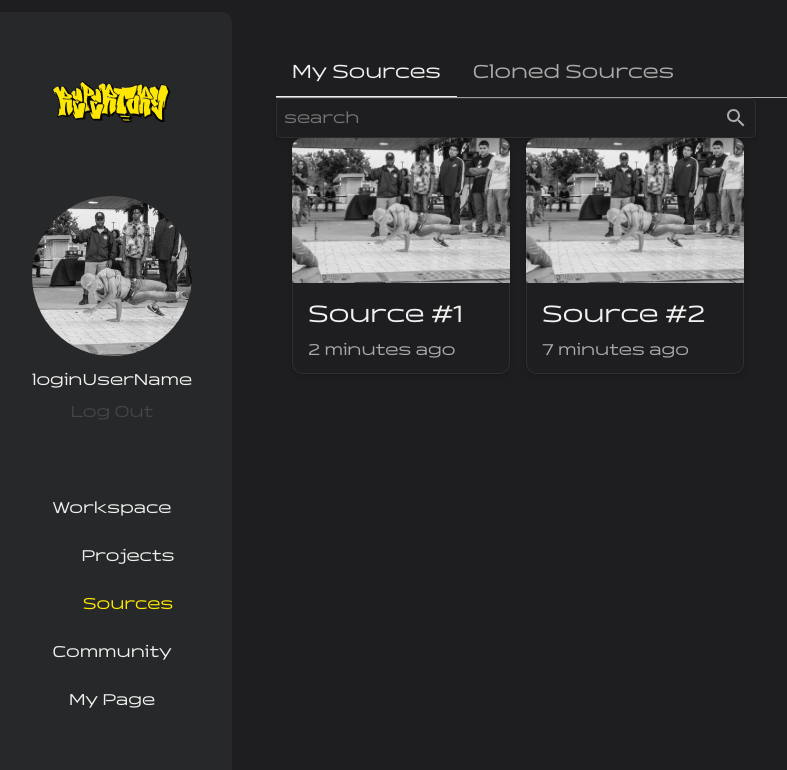
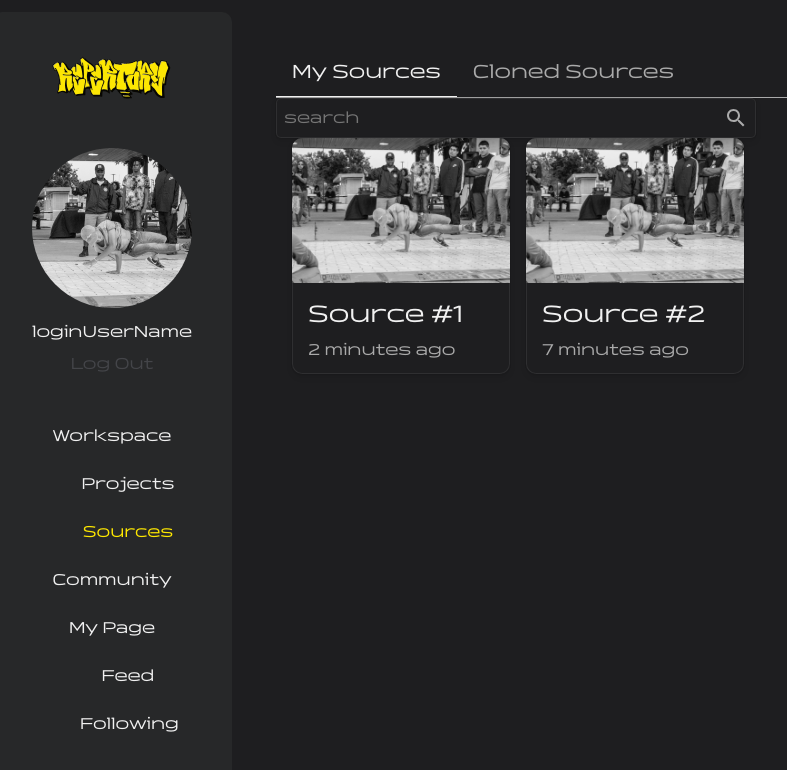
Before and after one commit to zoohee/repertory-online, a React (Vite) app in the folder FE/: page /sources in a window 1280 px wide. Shown: the top 770 px of the page, without its empty margins (20-807 px from the left). Built offline with nearby package versions, Linux system fonts and the light colour scheme; a web font is replaced by a local one.

Commit message:
Feat: Sidebar에 마이페이지 하위 탭 추가

```diff
--- a/FE/src/components/sidebar/Navigation.tsx
+++ b/FE/src/components/sidebar/Navigation.tsx
@@ -19,15 +19,20 @@ const WORKSPACE = [
   new SidebarTab('Sources', url.sources),
 ];
 
+const MYPAGE = [
+  new SidebarTab('Feed', url.myFeed),
+  new SidebarTab('Following', url.Following),
+];
+
 const Navigation = () => {
   return (
-    <nav>
+    <nav style={{ height: 'calc(48px * 7)' }}>
       <Tabs>
         <TabGroup groupName="Workspace" tabGroup={WORKSPACE} />
         <Tab>
           <TabLink path={url.community}>Community</TabLink>
         </Tab>
-        <TabGroup groupName={'My Page'} tabGroup={[]} />
+        <TabGroup groupName={'My Page'} tabGroup={MYPAGE} />
       </Tabs>
     </nav>
   );
```
